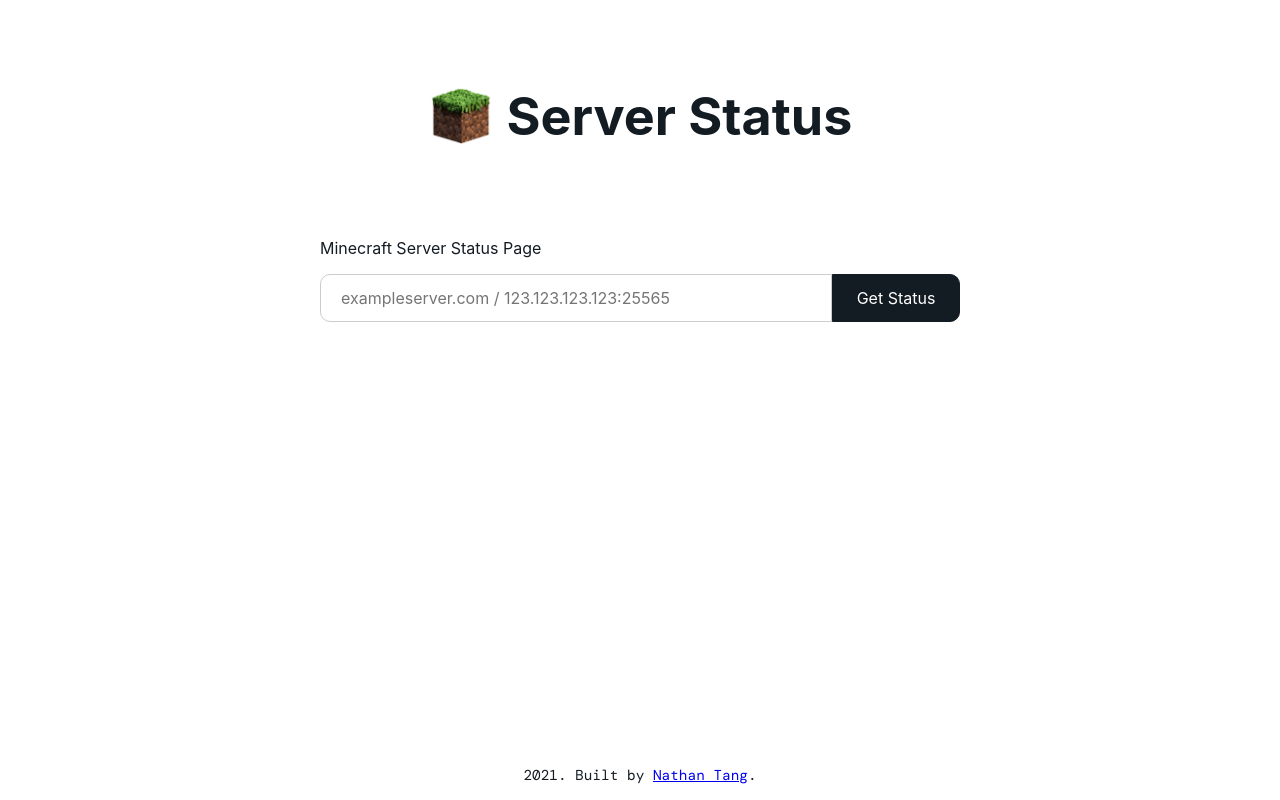
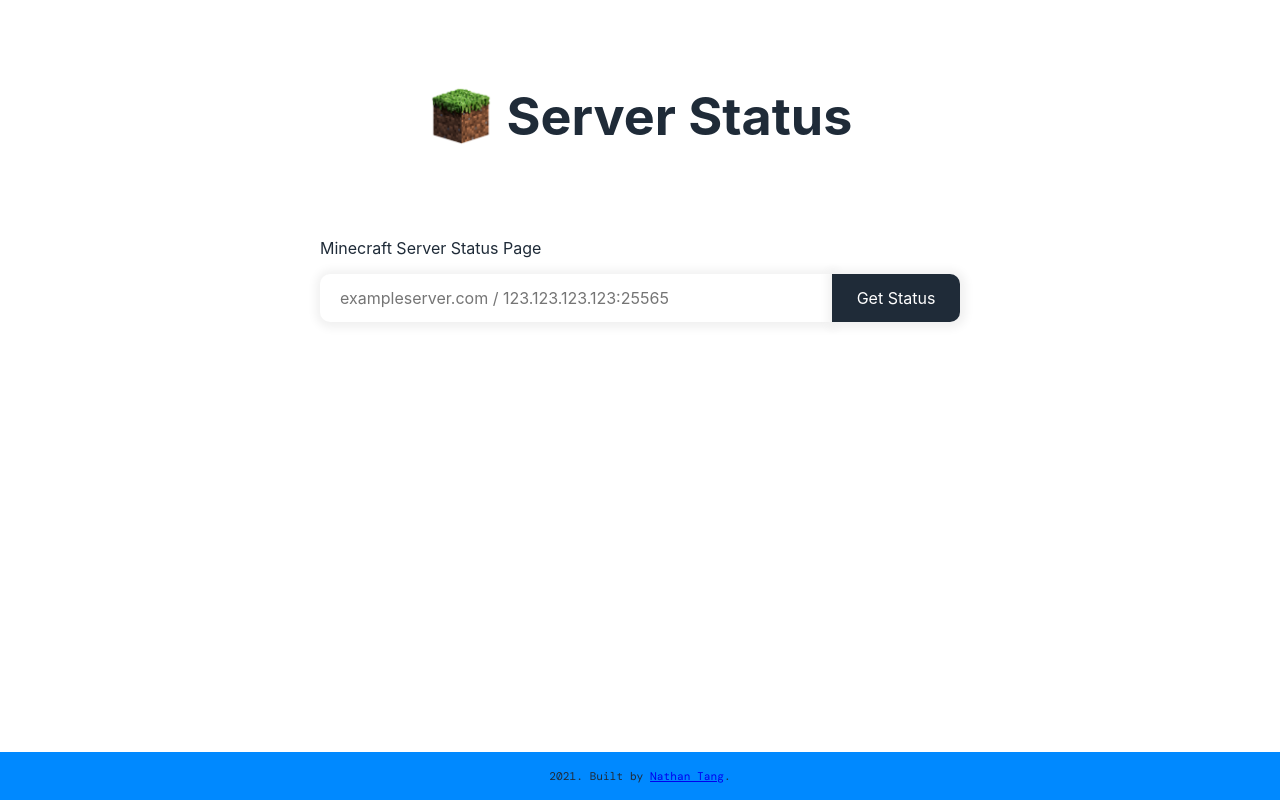
Before and after one commit to nathanlytang/mcstatus, a React (Create React App) app in the folder app/: page / in a window 1280 px wide. Built offline with nearby package versions, Linux system fonts and the light colour scheme.

Commit message:
Add box shadow to search bar, remove border from return

```diff
--- a/app/src/App.scss
+++ b/app/src/App.scss
@@ -1,5 +1,5 @@
 $bg: #fff;
-$text: #131B23;
+$text: #1f2b38;
 $accent: #f1f1f1;
 $button_highlight: #555;
 $border: #ccc;
@@ -9,7 +9,6 @@
 body {
   background-color: $bg;
   color: $text;
-  /* background-image: url(aurorabg.jpg); */
   font-family: -apple-system, BlinkMacSystemFont, 'Segoe UI', Roboto, Oxygen, Ubuntu, Cantarell, 'Open Sans', 'Helvetica Neue', sans-serif;
 }
 
@@ -131,6 +130,10 @@
   }
 }
 
+.App {
+  height: 100%;
+}
+
 .App-header {
   display: flex;
   flex-direction: column;
@@ -157,10 +160,12 @@
   padding: 12px 20px;
   display: inline-block;
   border: 1px solid $border;
+  border: none;
   border-radius: 10px 0px 0px 10px;
   box-sizing: border-box;
   font-size: 1em;
   height: 3em;
+  box-shadow: 1px 1px 10px 5px $accent;
   font-family: -apple-system, BlinkMacSystemFont, 'Segoe UI', Roboto, Oxygen, Ubuntu, Cantarell, 'Open Sans', 'Helvetica Neue', sans-serif;
 }
 
@@ -172,10 +177,13 @@
   background-color: $text;
   color: $bg;
   border: 1px solid $text;
+  border: none;
   border-radius: 0px 10px 10px 0px;
   font-size: 1em;
   height: 3em;
-  cursor: pointer;font-family: -apple-system, BlinkMacSystemFont, 'Segoe UI', Roboto, Oxygen, Ubuntu, Cantarell, 'Open Sans', 'Helvetica Neue', sans-serif;
+  cursor: pointer;
+  box-shadow: 1px 1px 10px 5px $accent;
+  font-family: -apple-system, BlinkMacSystemFont, 'Segoe UI', Roboto, Oxygen, Ubuntu, Cantarell, 'Open Sans', 'Helvetica Neue', sans-serif;
 }
 
 input[type=submit]:hover {
@@ -186,8 +194,10 @@
 .returnStat {
   margin: 1vh auto;
   padding: 1vh 1vw;
-  border: 2px solid $accent;
-  border-radius: 10px;
+  // border: 2px solid $accent;
+  // border-radius: 10px;
+  // margin-bottom: 10vh;
+  // box-shadow: 1px 1px 10px 5px $accent;
 }
 
 .favicon {
@@ -211,14 +221,22 @@
   text-align: left;
 }
 
+.info .keys {
+  color: #131a21;
+}
+
 .footer {
   width: 100%;
   margin: 0 auto;
-  font-size: 0.9em;
+  font-size: 0.7em;
   position: fixed;
-  bottom: 2vh;
+  bottom: 0;
+  padding: 1.5em 0;
   font-family: 'DM Mono', 'Courier New', Courier, monospace;
   text-align: center;
+  // border: 2px solid red;
+  background-color: #0089ff;
+  overflow: hidden;
 }
 
 a:visited {
```
